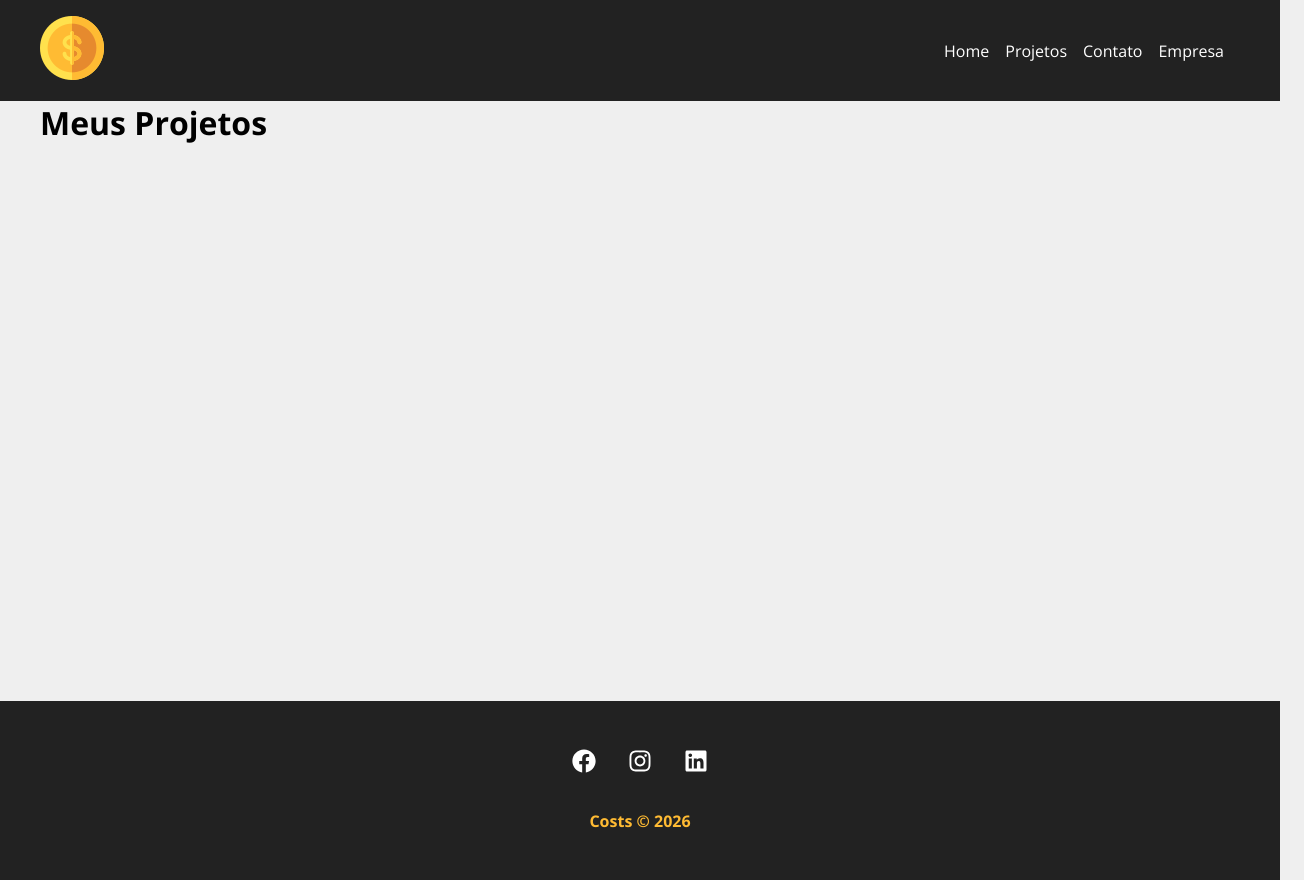
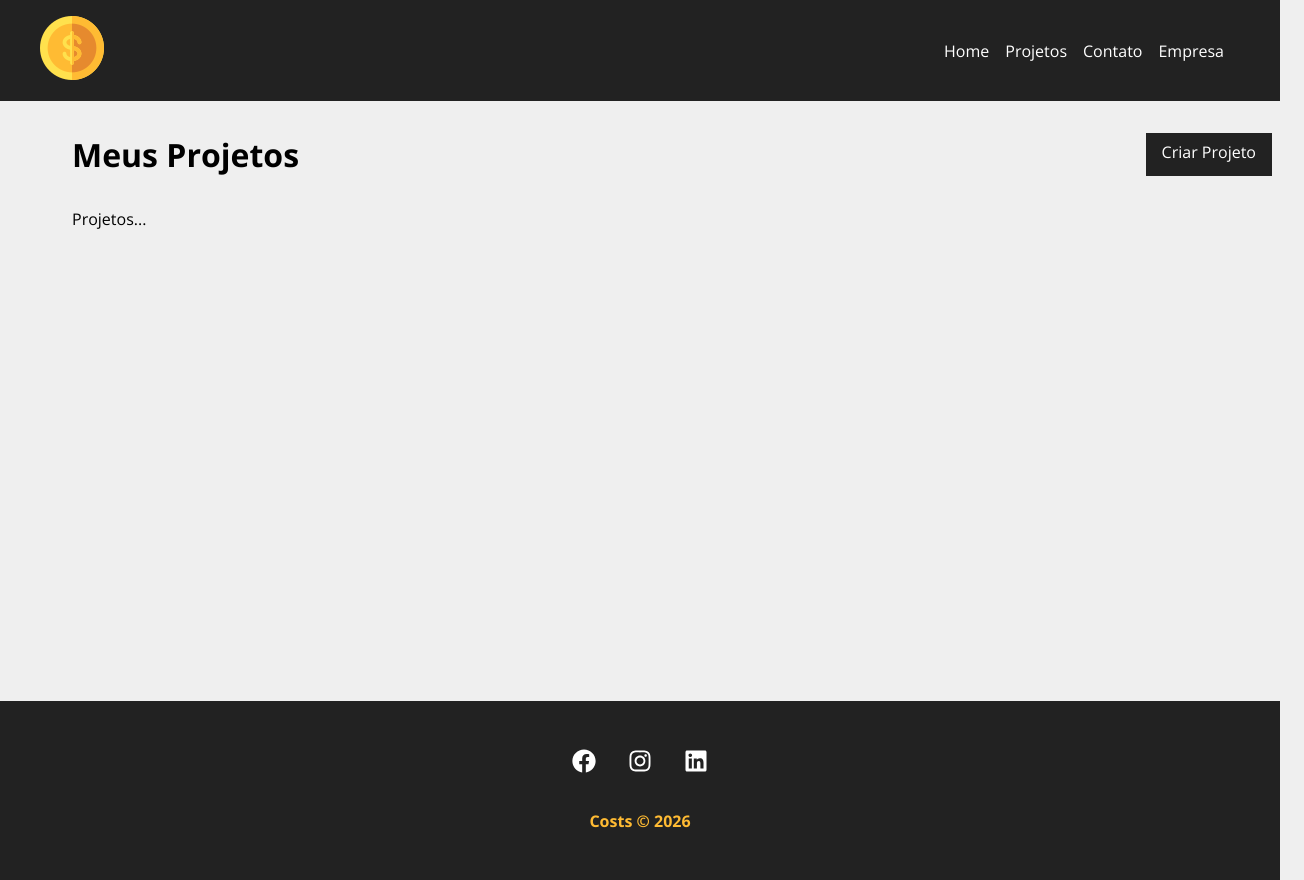
Before and after one commit to pc4ucode/costs, a React (Create React App) app: page /projects in a window 1280 px wide. Shown: the whole page, 1304 px wide, since content can reach past the window. Built offline with nearby package versions, Linux system fonts and the light colour scheme.

Commit message:
Create dashboard

```diff
--- a/src/components/pages/Projects.js
+++ b/src/components/pages/Projects.js
@@ -1,5 +1,8 @@
 import { useLocation } from "react-router-dom";
 import Message from "../layout/Message";
+import styles from "./Projects.module.css";
+import Container from "../layout/Container";
+import LinkButton from "../layout/LinkButton";
 
 function Projects() {
   const location = useLocation();
@@ -10,9 +13,15 @@
   }
 
   return (
-    <div>
-      <h1>Meus Projetos</h1>
+    <div className={styles.project_container}>
+      <div className={styles.title_container}>
+        <h1>Meus Projetos</h1>
+        <LinkButton to="/newproject" text="Criar Projeto" />
+      </div>
       {message && <Message type="success" msg={message} />}
+      <Container customClass="start">
+        <p>Projetos...</p>
+      </Container>
     </div>
   );
 }
--- /dev/null
+++ b/src/components/pages/Projects.module.css
@@ -0,0 +1,9 @@
+.project_container {
+  padding: 2em;
+}
+
+.title_container {
+  display: flex;
+  justify-content: space-between;
+  margin-bottom: 2em;
+}
```
